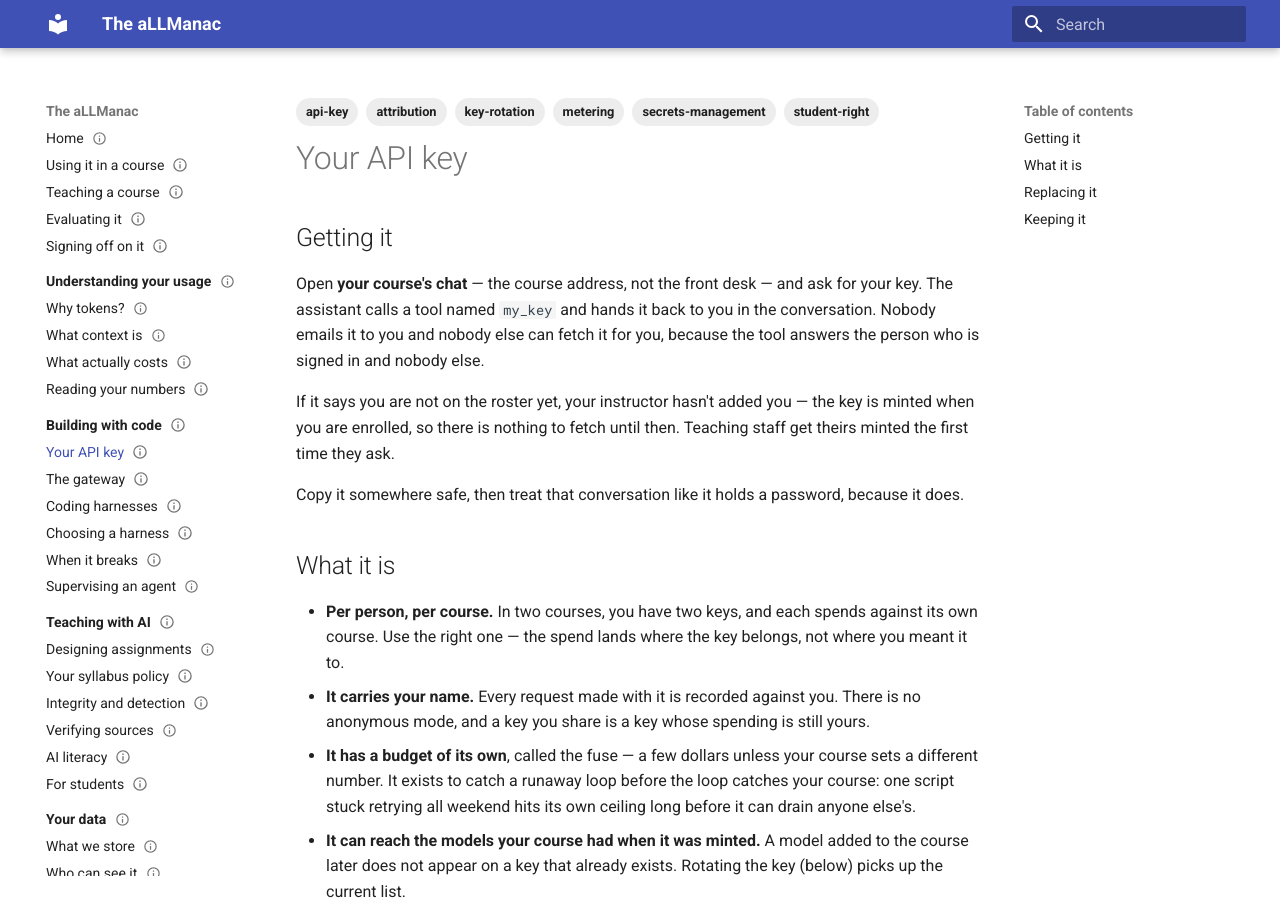
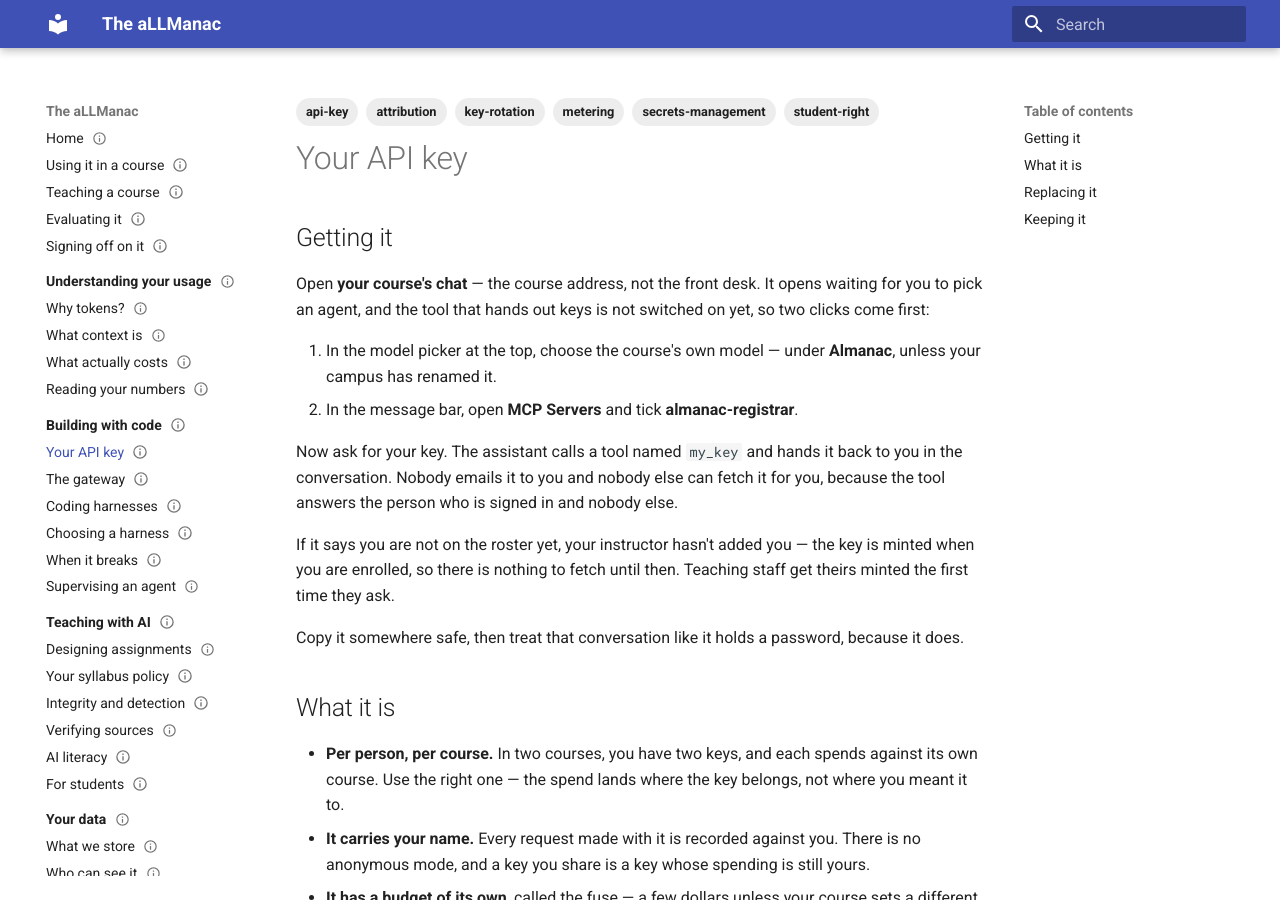
Before and after one commit to atmarx/aLLManac, an MkDocs documentation site: the page built from apex/building-with-code/your-key.md, in a window 1280 px wide and 900 px high. Built offline with MkDocs 1.6.1 and Material for MkDocs 9.7.7, drawn with Linux system fonts in a browser that asks for light colours.

Commit message:
docs(guides): two clicks come before "ask for your key"
Found filming the roster video against the test fleet.  A course chat
opens on "Please select an Agent," and the registrar's tools are reachable
only after picking the course model (Almanac → almanac-chat) and ticking
MCP Servers → almanac-registrar.  Every page said "ask your course's chat"
as though the tools were already there.  your-key.md spells out the two
clicks; teaching-a-course and the user guide point at it.  Labels are
render.py's defaults, so the pages are tethered there now.

why-a-vault's note cites bd18ee4: checking its backup condition caught the
spec putting .env and bao-data in one tarball.

Co-Authored-By: Claude Opus 5 - Piper <noreply@anthropic.com>

```diff
--- a/apex/building-with-code/your-key.md
+++ b/apex/building-with-code/your-key.md
@@ -11,13 +11,19 @@ tethered_to:
   - registrar/planes/verbs.py
   - registrar/planes/gateway.py
   - registrar/planes/config.py
+  - registrar/render.py
 ---
 
 # Your API key
 
 ## Getting it
 
-Open **your course's chat** — the course address, not the front desk — and ask for your key.  The assistant calls a tool named `my_key` and hands it back to you in the conversation.  Nobody emails it to you and nobody else can fetch it for you, because the tool answers the person who is signed in and nobody else.
+Open **your course's chat** — the course address, not the front desk.  It opens waiting for you to pick an agent, and the tool that hands out keys is not switched on yet, so two clicks come first:
+
+1. In the model picker at the top, choose the course's own model — under **Almanac**, unless your campus has renamed it.
+2. In the message bar, open **MCP Servers** and tick **almanac-registrar**.
+
+Now ask for your key.  The assistant calls a tool named `my_key` and hands it back to you in the conversation.  Nobody emails it to you and nobody else can fetch it for you, because the tool answers the person who is signed in and nobody else.
 
 If it says you are not on the roster yet, your instructor hasn't added you — the key is minted when you are enrolled, so there is nothing to fetch until then.  Teaching staff get theirs minted the first time they ask.
 
```
Also changed, not shown: apex/how-we-built-it/why-a-vault.md (+5 -3 lines), apex/teaching-a-course.md (+3 -0 lines), apex/user-guide.md (+1 -1 lines).
